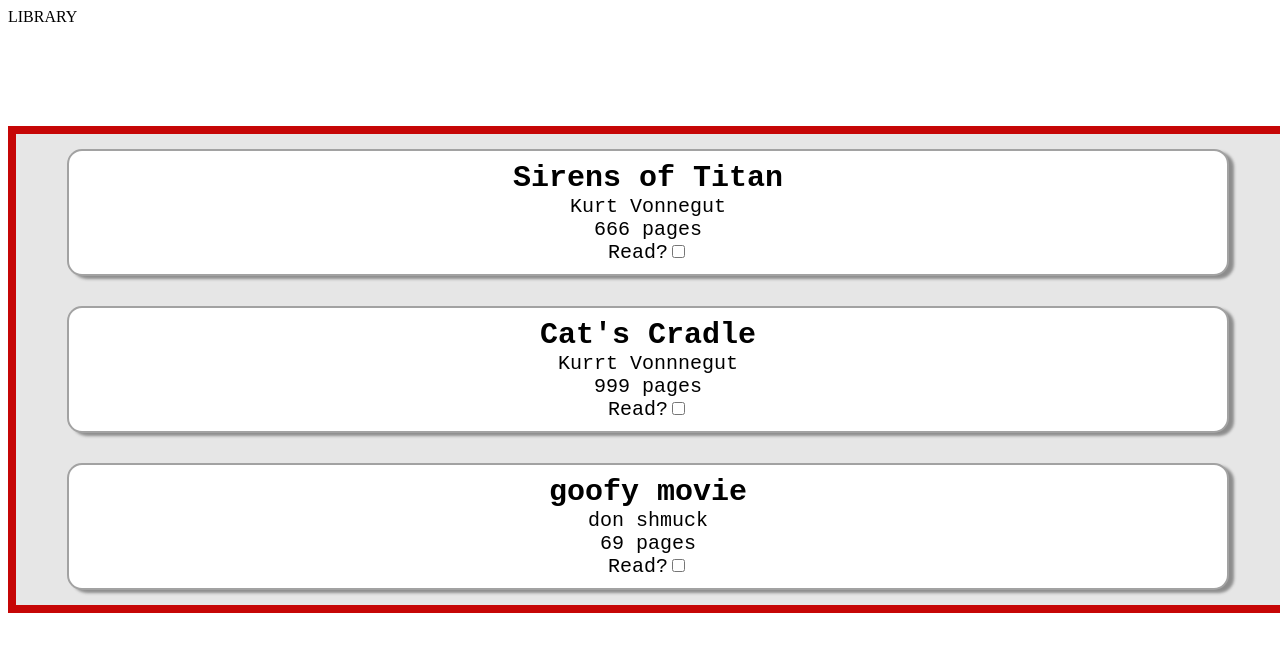
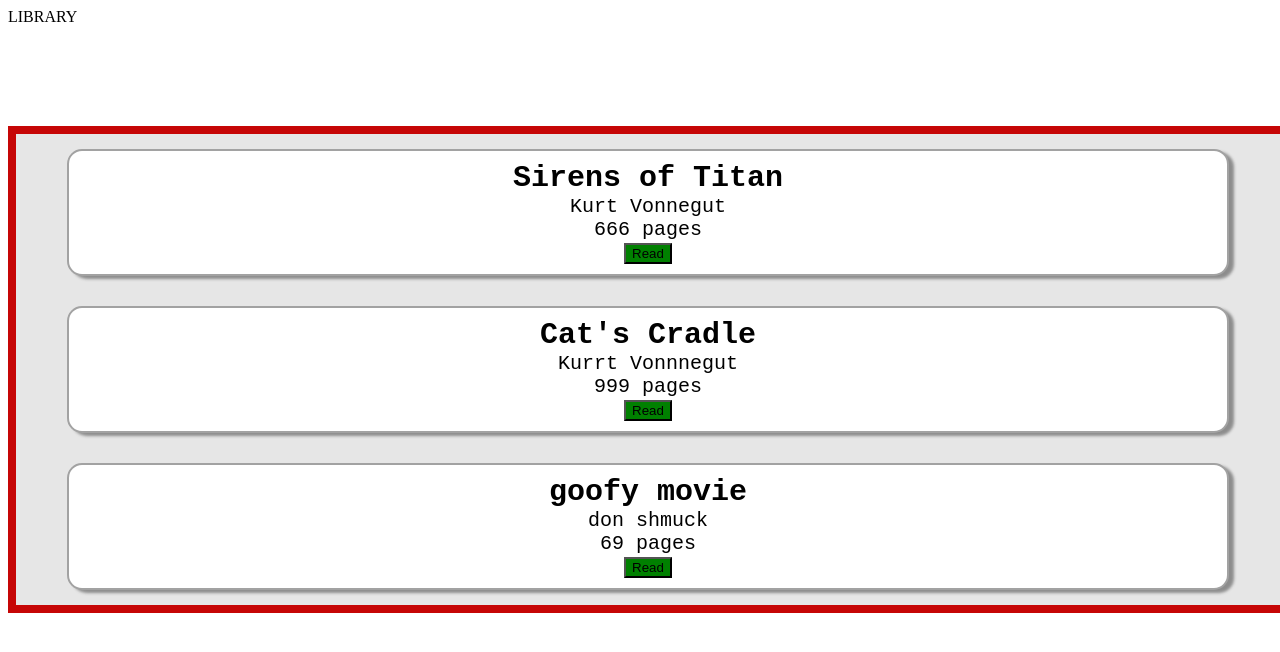
Before and after one commit to LoKrohn/library-app, a plain HTML site: page index.html in a window 1280 px wide. Drawn offline with Linux system fonts and the light colour scheme; a web font is replaced by a local one.

Commit message:
add read/unread toggle button

```diff
--- a/app.js
+++ b/app.js
@@ -33,26 +33,39 @@
         const book = document.createElement('div');
             book.classList.add('book');
         const title = document.createElement('div');
-            title.classList.add('title');
+            title.classList.add('title', 'bookContent');
             title.textContent= library[i].title;
         const author = document.createElement('div');
-            author.classList.add('author');
+            author.classList.add('author', 'bookContent');
             author.textContent = library[i].author;
         const pages = document.createElement('div');
-            pages.classList.add('author');
+            pages.classList.add('author', 'bookContent');
             pages.textContent = `${library[i].pages} pages`;
-        const read = document.createElement("INPUT");
-            read.setAttribute("type","checkbox");
-        const readLabel = document.createElement('div');
-            readLabel.textContent = "Read?";
+        const readBtn = document.createElement("button");
+            readBtn.textContent = "Read";
+            readBtn.classList.add('readBtn', 'bookContent');
+            readBtn.style.backgroundColor = 'green';
+            readBtn.addEventListener ('click', function() {
+                const color = event.target.style.backgroundColor
+                if (color === 'green') {
+                    event.target.style.backgroundColor = 'red';
+                    event.target.textContent = "Not Read";
+                } else {
+                    event.target.style.backgroundColor = 'green';
+                    event.target.textContent = "Read";
+                }
+            })
 
         container.appendChild(book);
         book.appendChild(title);
         book.appendChild(author);
         book.appendChild(pages);
-        book.appendChild(readLabel);
-        readLabel.appendChild(read);
-}
+        book.appendChild(readBtn);
+
+    }
 }
 
+
+
+
 createBookCards();
```
Also changed, not shown: style.css (line endings or trailing spaces).
